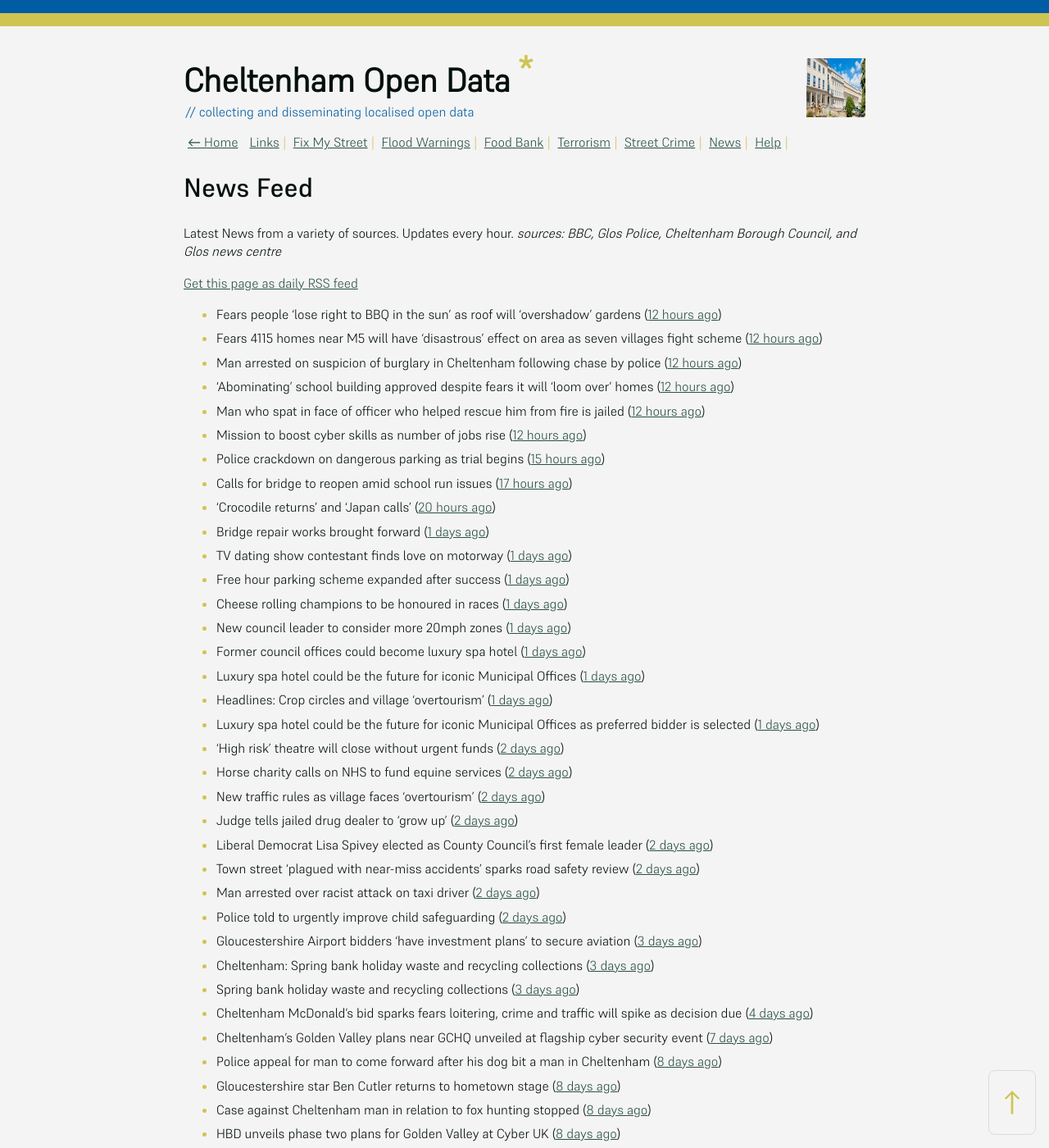
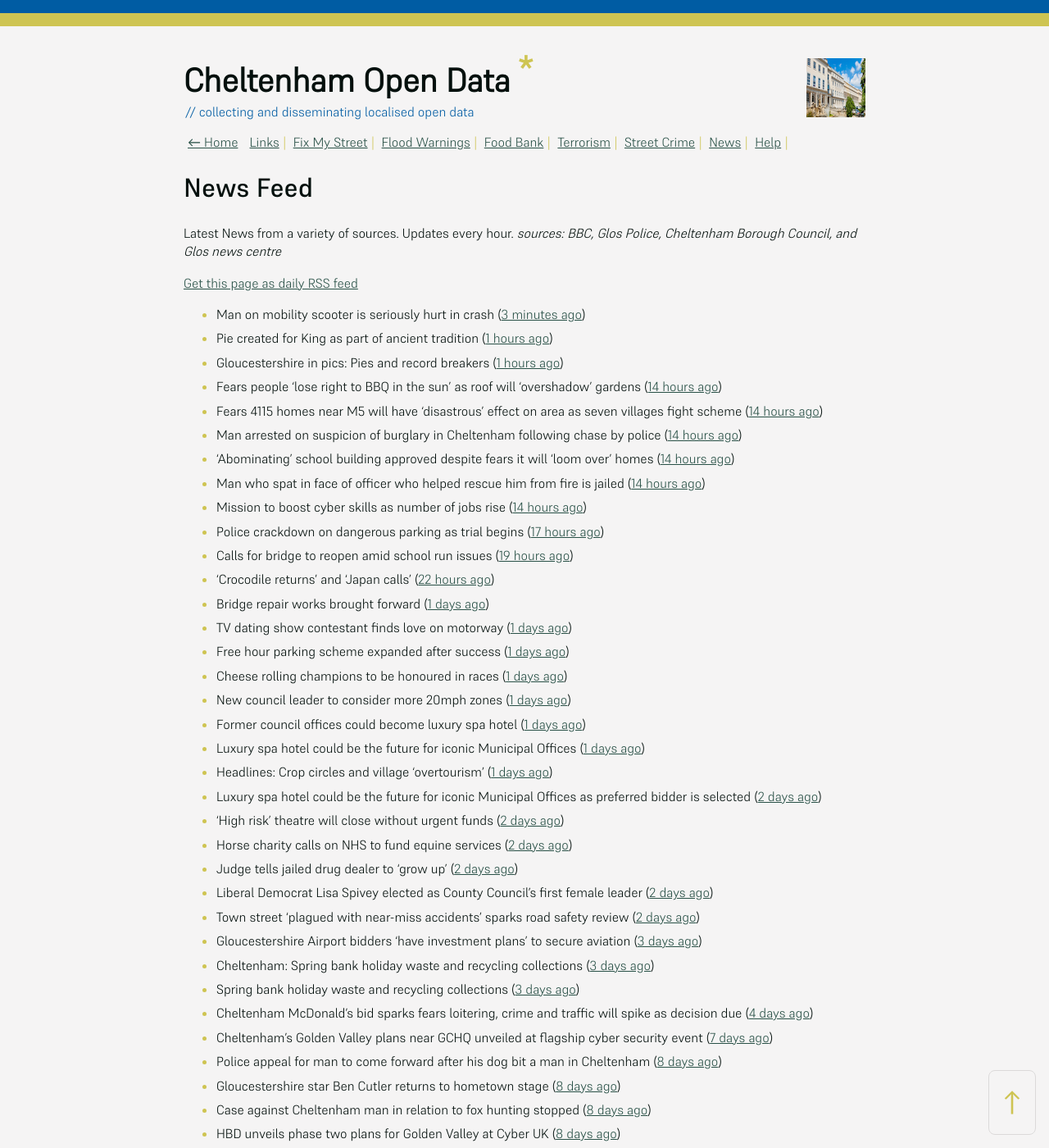
Before and after one commit to mat-0/cheltenham-open-data, a Jekyll site: the page built from _pages/news.md, in a window 1280 px wide and 1400 px high. Shown: the whole window at 82% size. Built offline with Jekyll 4.4.1, drawn with Linux system fonts in a browser that asks for light colours.

Commit message:
Updated 2025-05-24 07:57:56

```diff
--- a/_pages/news.md
+++ b/_pages/news.md
@@ -12,15 +12,18 @@ _sources: BBC, Glos Police, Cheltenham Borough Council, and Glos news centre_
 [Get this page as daily RSS feed](/daily.rss)
 
 <!-- news_marker starts -->
-- Fears people ‘lose right to BBQ in the sun’ as roof will ‘overshadow’ gardens ([12 hours ago](https://gloucesternewscentre.co.uk/fears-people-lose-right-to-bbq-in-the-sun-as-roof-will-overshadow-gardens/))
-- Fears 4115 homes near M5 will have ‘disastrous’ effect on area as seven villages fight scheme ([12 hours ago](https://gloucesternewscentre.co.uk/fears-4115-homes-near-m5-will-have-disastrous-effect-on-area-as-seven-villages-fight-scheme/))
-- Man arrested on suspicion of burglary in Cheltenham following chase by police ([12 hours ago](https://gloucesternewscentre.co.uk/man-arrested-on-suspicion-of-burglary-in-cheltenham-following-chase-by-police/))
-- ‘Abominating’ school building approved despite fears it will ‘loom over’ homes ([12 hours ago](https://gloucesternewscentre.co.uk/abominating-school-building-approved-despite-fears-it-will-loom-over-homes/))
-- Man who spat in face of officer who helped rescue him from fire is jailed ([12 hours ago](https://gloucesternewscentre.co.uk/man-who-spat-in-face-of-officer-who-helped-rescue-him-from-fire-is-jailed/))
-- Mission to boost cyber skills as number of jobs rise ([12 hours ago](https://www.bbc.com/news/articles/cp9200y2km0o))
-- Police crackdown on dangerous parking as trial begins ([15 hours ago](https://www.bbc.com/news/articles/c628gp87jljo))
-- Calls for bridge to reopen amid school run issues ([17 hours ago](https://www.bbc.com/news/articles/c7877jd3dw3o))
-- 'Crocodile returns' and 'Japan calls' ([20 hours ago](https://www.bbc.com/news/articles/clynl44237wo))
+- Man on mobility scooter is seriously hurt in crash ([3 minutes ago](https://www.bbc.com/news/articles/cx2eqqnx4zlo))
+- Pie created for King as part of ancient tradition ([1 hours ago](https://www.bbc.com/news/articles/ckgxxnve341o))
+- Gloucestershire in pics: Pies and record breakers ([1 hours ago](https://www.bbc.com/news/articles/clyvvpgg4xyo))
+- Fears people ‘lose right to BBQ in the sun’ as roof will ‘overshadow’ gardens ([14 hours ago](https://gloucesternewscentre.co.uk/fears-people-lose-right-to-bbq-in-the-sun-as-roof-will-overshadow-gardens/))
+- Fears 4115 homes near M5 will have ‘disastrous’ effect on area as seven villages fight scheme ([14 hours ago](https://gloucesternewscentre.co.uk/fears-4115-homes-near-m5-will-have-disastrous-effect-on-area-as-seven-villages-fight-scheme/))
+- Man arrested on suspicion of burglary in Cheltenham following chase by police ([14 hours ago](https://gloucesternewscentre.co.uk/man-arrested-on-suspicion-of-burglary-in-cheltenham-following-chase-by-police/))
+- ‘Abominating’ school building approved despite fears it will ‘loom over’ homes ([14 hours ago](https://gloucesternewscentre.co.uk/abominating-school-building-approved-despite-fears-it-will-loom-over-homes/))
+- Man who spat in face of officer who helped rescue him from fire is jailed ([14 hours ago](https://gloucesternewscentre.co.uk/man-who-spat-in-face-of-officer-who-helped-rescue-him-from-fire-is-jailed/))
+- Mission to boost cyber skills as number of jobs rise ([14 hours ago](https://www.bbc.com/news/articles/cp9200y2km0o))
+- Police crackdown on dangerous parking as trial begins ([17 hours ago](https://www.bbc.com/news/articles/c628gp87jljo))
+- Calls for bridge to reopen amid school run issues ([19 hours ago](https://www.bbc.com/news/articles/c7877jd3dw3o))
+- 'Crocodile returns' and 'Japan calls' ([22 hours ago](https://www.bbc.com/news/articles/clynl44237wo))
 - Bridge repair works brought forward ([1 days ago](https://www.bbc.com/news/articles/c8repy53ezyo))
 - TV dating show contestant finds love on motorway ([1 days ago](https://www.bbc.com/news/articles/cn84y0wnz2po))
 - Free hour parking scheme expanded after success ([1 days ago](https://www.bbc.com/news/articles/cd0l2kr32zeo))
@@ -29,15 +32,12 @@ _sources: BBC, Glos Police, Cheltenham Borough Council, and Glos news centre_
 - Former council offices could become luxury spa hotel ([1 days ago](https://www.bbc.com/news/articles/c4g6e60kdy1o))
 - Luxury spa hotel could be the future for iconic Municipal Offices ([1 days ago](https://gloucesternewscentre.co.uk/luxury-spa-hotel-could-be-the-future-for-iconic-municipal-offices/))
 - Headlines: Crop circles and village 'overtourism' ([1 days ago](https://www.bbc.com/news/articles/ckgrj59nqg5o))
-- Luxury spa hotel could be the future for iconic Municipal Offices as preferred bidder is selected ([1 days ago](https://www.cheltenham.gov.uk/news/article/3014/luxury_spa_hotel_could_be_the_future_for_iconic_municipal_offices_as_preferred_bidder_is_selected))
+- Luxury spa hotel could be the future for iconic Municipal Offices as preferred bidder is selected ([2 days ago](https://www.cheltenham.gov.uk/news/article/3014/luxury_spa_hotel_could_be_the_future_for_iconic_municipal_offices_as_preferred_bidder_is_selected))
 - 'High risk' theatre will close without urgent funds ([2 days ago](https://www.bbc.com/news/articles/cvgqqypywe1o))
 - Horse charity calls on NHS to fund equine services ([2 days ago](https://www.bbc.com/news/articles/cy8d927xllzo))
-- New traffic rules as village faces 'overtourism' ([2 days ago](https://www.bbc.com/news/articles/cvg99j1y39ro))
 - Judge tells jailed drug dealer to 'grow up' ([2 days ago](https://www.bbc.com/news/articles/cp3qqky8gnwo))
 - Liberal Democrat Lisa Spivey elected as County Council’s first female leader ([2 days ago](https://gloucesternewscentre.co.uk/liberal-democrat-lisa-spivey-elected-as-county-councils-first-female-leader/))
 - Town street ‘plagued with near-miss accidents’ sparks road safety review ([2 days ago](https://gloucesternewscentre.co.uk/town-street-plagued-with-near-miss-accidents-sparks-road-safety-review/))
-- Man arrested over racist attack on taxi driver ([2 days ago](https://www.bbc.com/news/articles/c87jjwnqxz2o))
-- Police told to urgently improve child safeguarding ([2 days ago](https://www.bbc.com/news/articles/clyggrx8njeo))
 - Gloucestershire Airport bidders ‘have investment plans’ to secure aviation ([3 days ago](https://gloucesternewscentre.co.uk/gloucestershire-airport-bidders-have-investment-plans-to-secure-aviation/))
 - Cheltenham: Spring bank holiday waste and recycling collections ([3 days ago](https://gloucesternewscentre.co.uk/cheltenham-spring-bank-holiday-waste-and-recycling-collections/))
 - Spring bank holiday waste and recycling collections ([3 days ago](https://www.cheltenham.gov.uk/news/article/3013/spring_bank_holiday_waste_and_recycling_collections))
```
Also changed, not shown: other parts of _pages/news.md (+1 -1 lines), _data/flood.json (+5 -27 lines), index.md (+5 -5 lines).
